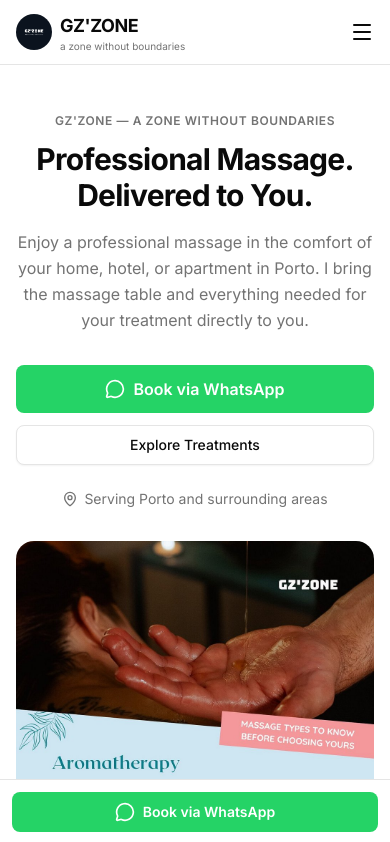
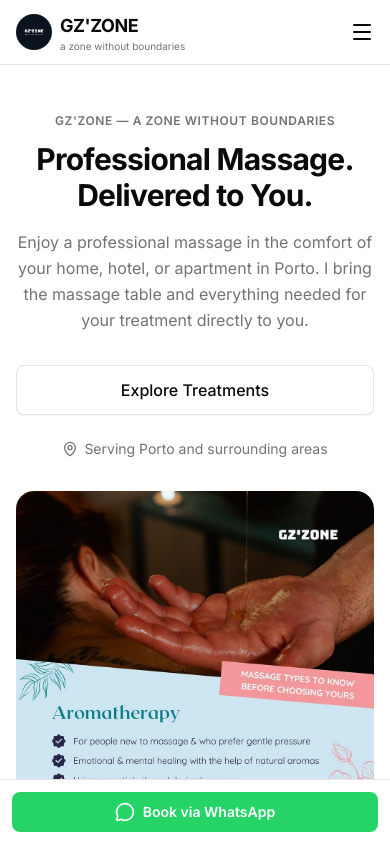
Before and after one commit to abdullah-hamada7/gz_zone, a Next.js app: page / in a window 390 px wide. Shown: the top 842 px of the page. Built offline with nearby package versions, Linux system fonts and the light colour scheme.

Commit message:
feat: update WhatsAppButton visibility and adjust padding for treatment link

```diff
--- a/src/components/public/hero.tsx
+++ b/src/components/public/hero.tsx
@@ -79,10 +79,10 @@
             </p>
 
             <div className="mt-8 flex flex-col items-center gap-3 sm:flex-row lg:justify-start">
-              <WhatsAppButton size="lg" className="w-full sm:w-auto px-8 py-6 text-base" />
+              <WhatsAppButton size="lg" className="hidden sm:inline-flex px-8 py-6 text-base" />
               <Link
                 href="/treatments"
-                className={cn(buttonVariants({ variant: "outline", size: "lg" }), "w-full sm:w-auto")}
+                className={cn(buttonVariants({ variant: "outline", size: "lg" }), "w-full sm:w-auto px-8 py-6 text-base")}
               >
                 Explore Treatments
               </Link>
```
